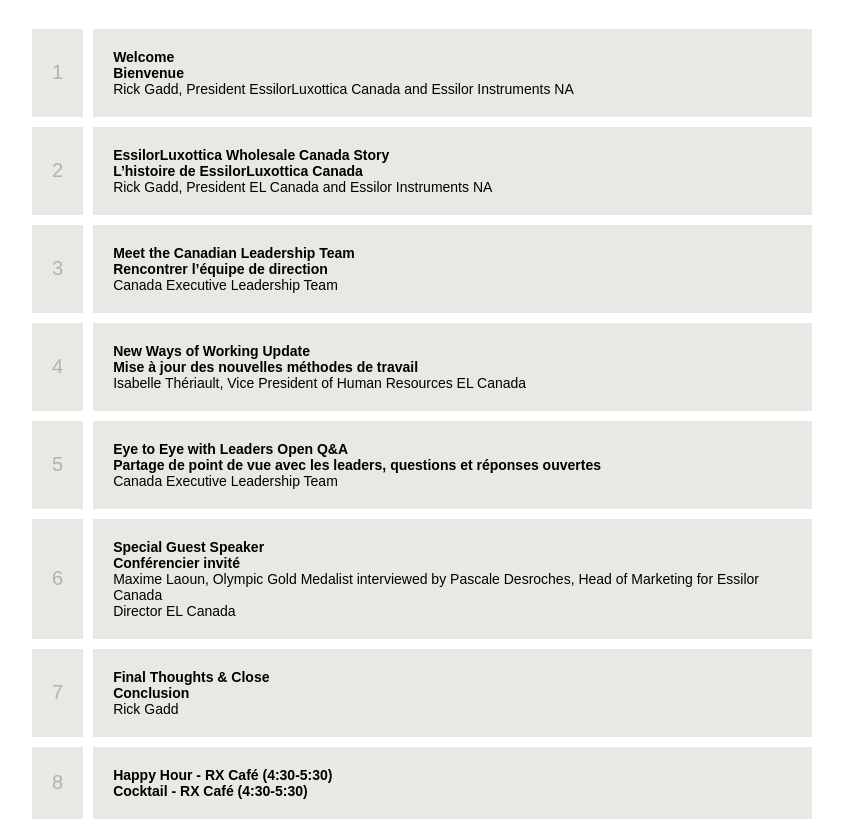
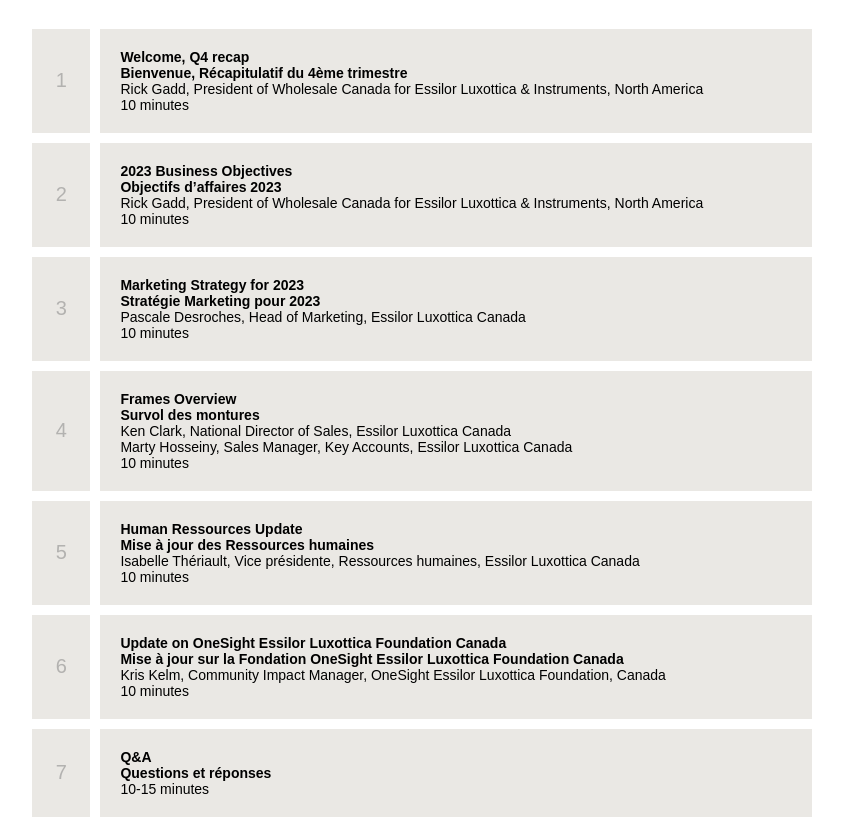
Before and after one commit to TeamOkto/box-el, a React (Create React App) app: page / in a window 1280 px wide. Shown: the part 560-1381 px from the top of the page, without its empty margins (218-1061 px from the left). Built offline with nearby package versions, Linux system fonts and the light colour scheme.

Commit message:
update 2023

```diff
--- a/src/Agenda.js
+++ b/src/Agenda.js
@@ -17,71 +17,93 @@
 		    return(
 				<div>
 					<h1>AGENDA</h1>
-					<h2>July 21st at 3pm EDT &bull; 21 Juillet à 15h, Heure avancée de l’Est</h2>
+					<h2>February 22nd at 2pm EDT &bull; 22 février à 14h, Heure avancée de l’Est</h2>
 					<div id="agenda" className="agenda">
 						<div className="table">
 							<div className="row">
 								<div className="cell num">1</div>
 								<div className="cell">
-									<strong>Welcome<br/>
-									Bienvenue</strong><br/>
-									Rick Gadd, President EssilorLuxottica Canada and Essilor Instruments NA
+									<strong>
+										Welcome, Q4 recap<br/>
+										Bienvenue, Récapitulatif du 4ème trimestre
+									</strong><br/>
+									Rick Gadd, President of Wholesale Canada for Essilor Luxottica &amp; Instruments, North America<br/>
+									10 minutes
 								</div>
 							</div>
 							<div className="row">
 								<div className="cell num">2</div>
 								<div className="cell">
-									<strong>EssilorLuxottica Wholesale Canada Story<br/>
-									L’histoire de EssilorLuxottica Canada</strong><br/>
-									Rick Gadd, President EL Canada and Essilor Instruments NA
+									<strong>
+										2023 Business Objectives<br/>
+										Objectifs d’affaires 2023
+									</strong><br/>
+									Rick Gadd, President of Wholesale Canada for Essilor Luxottica &amp; Instruments, North America<br/>
+									10 minutes
 								</div>
 							</div>
 							<div className="row">
 								<div className="cell num">3</div>
 								<div className="cell">
-									<strong>Meet the Canadian Leadership Team<br/>
-									Rencontrer l’équipe de direction</strong><br/>
-									Canada Executive Leadership Team
+									<strong>
+										Marketing Strategy for 2023<br/>
+										Stratégie Marketing pour 2023
+									</strong><br/>
+									Pascale Desroches, Head of Marketing, Essilor Luxottica Canada<br/>
+									10 minutes
 								</div>
 							</div>
 							<div className="row">
 								<div className="cell num">4</div>
 								<div className="cell">
-									<strong>New Ways of Working Update<br/>
-									Mise à jour des nouvelles méthodes de travail</strong><br/>
-									Isabelle Thériault, Vice President of Human Resources EL Canada
+									<strong>
+										Frames Overview<br/>
+										Survol des montures
+									</strong><br/>
+									Ken Clark, National Director of Sales, Essilor Luxottica Canada<br/>
+									Marty Hosseiny, Sales Manager, Key Accounts, Essilor Luxottica Canada<br/>
+									10 minutes
 								</div>
 							</div>
 							<div className="row">
 								<div className="cell num">5</div>
 								<div className="cell">
-									<strong>Eye to Eye with Leaders Open Q&amp;A<br/>
-									Partage de point de vue avec les leaders, questions et réponses ouvertes</strong><br/>
-									Canada Executive Leadership Team
+									<strong>
+										Human Ressources Update<br/>
+										Mise à jour des Ressources humaines
+									</strong><br/>
+									Isabelle Thériault, Vice présidente, Ressources humaines, Essilor Luxottica Canada<br/>
+									10 minutes
 								</div>
 							</div>
 							<div className="row">
 								<div className="cell num">6</div>
 								<div className="cell">
-									<strong>Special Guest Speaker<br/>
-									Conférencier invité</strong><br/>
-									Maxime Laoun, Olympic Gold Medalist interviewed by Pascale Desroches, Head of Marketing for Essilor Canada<br/>
-									Director EL Canada
+									<strong>
+										Update on OneSight Essilor Luxottica Foundation Canada <br/>
+										Mise à jour sur la Fondation OneSight Essilor Luxottica Foundation Canada
+									</strong><br/>
+									Kris Kelm, Community Impact Manager, OneSight Essilor Luxottica Foundation, Canada<br/>
+									10 minutes
 								</div>
 							</div>
 							<div className="row">
 								<div className="cell num">7</div>
 								<div className="cell">
-									<strong>Final Thoughts &amp; Close<br/>
-									Conclusion</strong><br/>
-									Rick Gadd
+									<strong>
+										Q&A<br/>
+										Questions et réponses
+									</strong><br/>
+									10-15 minutes
 								</div>
 							</div>
 							<div className="row">
 								<div className="cell num">8</div>
 								<div className="cell">
-									<strong>Happy Hour - RX Café (4:30-5:30)<br/>
-									Cocktail - RX Café (4:30-5:30)</strong>
+									<strong>
+										Coffee and sweets (3:00-4:00)<br/>
+										Café et gourmandises (3:00-4:00)
+									</strong>
 								</div>
 							</div>
 						</div>
--- a/src/Video.js
+++ b/src/Video.js
@@ -12,9 +12,9 @@
 		//else if ( lang === 'en' )
 		//	link = 'https://vimeo.com/event/2265661/embed';
 		if ( lang === 'fr' )
-			link = 'https://player.vimeo.com/video/731893688?h=6692a8514d';
+			link = 'https://vimeo.com/event/2553104/embed/e0ed8880e0';
 		else if ( lang === 'en' )
-			link = 'https://player.vimeo.com/video/731893703?h=5b6b4e0670';
+			link = 'https://vimeo.com/event/2553162/embed/e021428297';
 
 		if ( link === '' )
 			return ''; // Invalid or missing language
```
Also changed, not shown: 2 other files (tests, documents, lock files or other folders).
